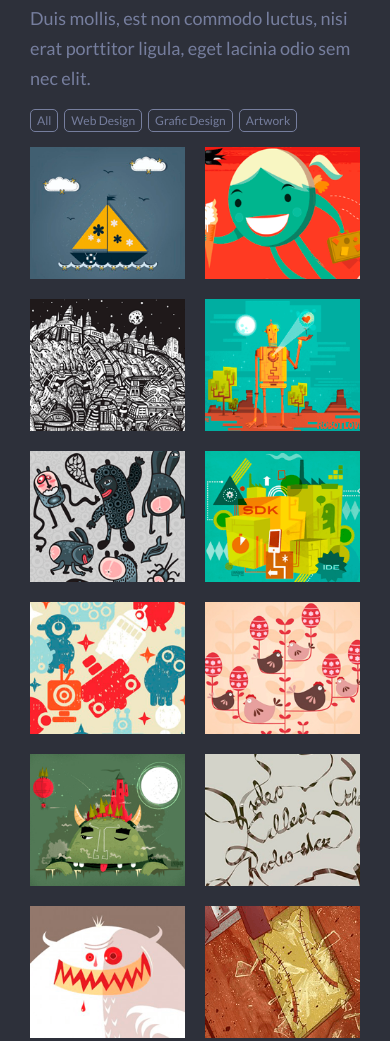
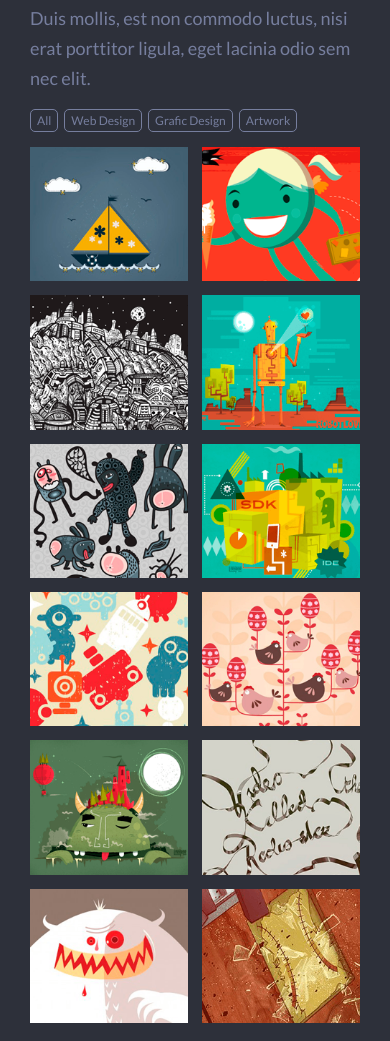
Before and after one commit to Felig/singolo, a plain HTML site: page index.html in a window 390 px wide. Shown: the part 1518-2559 px from the top of the page. Drawn offline with Linux system fonts and the light colour scheme.

Commit message:
fix: change grid gap

```diff
--- a/style.css
+++ b/style.css
@@ -397,8 +397,8 @@
   .grid_filter {
     display: grid;
     grid-template-columns: 1fr 1fr;
-    grid-column-gap: 20px;
-    grid-row-gap: 20px;
+    grid-column-gap: 14px;
+    grid-row-gap: 14px;
     padding-left: 30px;
     padding-right: 30px;
   }
```
